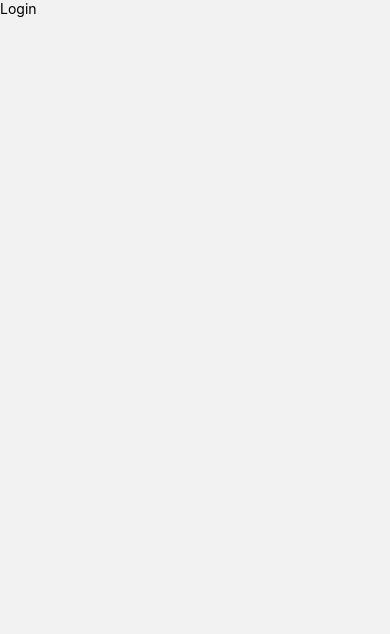
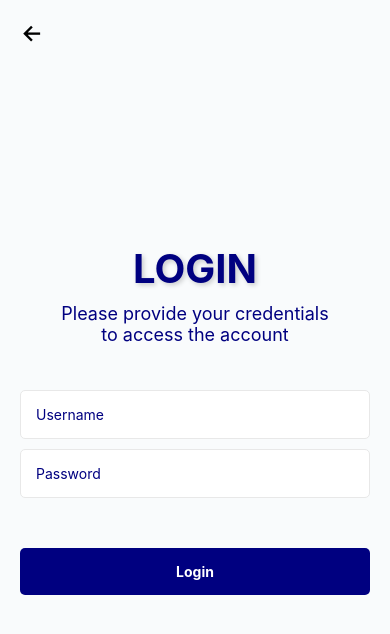
Before and after one commit to rokuzzz/finncabulary-react-native-quiz-app, a React Native app: screen /Login in a window 390 px wide. Shown: the top 634 px of the page. Built offline with nearby package versions, Linux system fonts and the light colour scheme.

Commit message:
feat: Implement UI for Login Page
- Develop CustomInput and CustomButton components for authentication
- Create a BackArrowButton component for navigation
- Style all components using colors from the Finnish flag

```diff
--- a/App.jsx
+++ b/App.jsx
@@ -13,19 +13,16 @@ const Stack = createStackNavigator()
 export default function App() {
   return (
     <NavigationContainer>
-      <Stack.Navigator initialRouteName='WelcomeScreen'>
-        <Stack.Screen
-          name='WelcomeScreen'
-          component={WelcomeScreen}
-          options={{ headerShown: false }} />
-        <Stack.Screen
-          name='Login'
-          component={Login}
-          options={{ headerShown: false }} />
-        <Stack.Screen
-          name='Register'
-          component={Register}
-          options={{ headerShown: false }} />
+      <Stack.Navigator
+        initialRouteName='WelcomeScreen'
+        screenOptions={{
+          cardStyle: {backgroundColor: '#F9FBFC'},
+          headerShown: false
+        }}
+      >
+        <Stack.Screen name='WelcomeScreen' component={WelcomeScreen} />
+        <Stack.Screen name='Login' component={Login} />
+        <Stack.Screen name='Register' component={Register} />
       </Stack.Navigator>
     </NavigationContainer>
   );
--- /dev/null
+++ b/components/authentication/CustomButton.js
@@ -0,0 +1,30 @@
+import { StyleSheet, Text, TouchableOpacity } from 'react-native';
+import React from 'react';
+
+const CustomButton = ({ onPress, text }) => {
+  return (
+    <TouchableOpacity onPress={onPress} style={styles.container}>
+      <Text style={styles.text}>{text}</Text>
+    </TouchableOpacity>
+  );
+};
+
+const styles = StyleSheet.create({
+  container: {
+    backgroundColor: '#000080',
+
+    width: '100%',
+
+    padding: 15,
+    marginVertical: 5,
+
+    alignItems: 'center',
+    borderRadius: 5,
+  },
+  text: {
+    fontWeight: 'bold',
+    color: 'white',
+  },
+});
+
+export default CustomButton;
--- /dev/null
+++ b/components/authentication/CustomInput.js
@@ -0,0 +1,35 @@
+import { View, Text, TextInput, StyleSheet } from 'react-native';
+import React from 'react';
+
+const CustomInput = ({ value, setValue, placeholder, secureTextEntry }) => {
+  return (
+    <View style={styles.container}>
+      <TextInput
+        value={value}
+        onChangeText={setValue}
+        placeholder={placeholder}
+        secureTextEntry={secureTextEntry}
+        style={styles.input}
+      />
+    </View>
+  );
+};
+
+const styles = StyleSheet.create({
+  container: {
+    backgroundColor: 'white',
+    width: '100%',
+
+    borderColor: '#E8E8E8',
+    borderWidth: 1,
+    borderRadius: 5,
+
+    padding: 15,
+    marginVertical: 5,
+  },
+  input: {
+    color: '#000080',
+  },
+});
+
+export default CustomInput;
--- /dev/null
+++ b/components/common/BackArrowButton.js
@@ -0,0 +1,24 @@
+import React from 'react';
+import { TouchableOpacity, StyleSheet } from 'react-native';
+import { Ionicons } from '@expo/vector-icons';
+
+const BackArrowButton = ({ navigation }) => {
+  return (
+    <TouchableOpacity
+      style={styles.backButton}
+      onPress={() => navigation.goBack()}
+    >
+      <Ionicons name='arrow-back' size={25} color='black' />
+    </TouchableOpacity>
+  );
+};
+
+const styles = StyleSheet.create({
+  backButton: {
+    position: 'absolute',
+    top: 20,
+    left: 20,
+  },
+});
+
+export default BackArrowButton;
--- a/package.json
+++ b/package.json
@@ -18,6 +18,7 @@
     "react": "18.2.0",
     "react-dom": "18.2.0",
     "react-native": "0.72.4",
+    "react-native-vector-icons": "^10.0.0",
     "react-native-web": "~0.19.6"
   },
   "devDependencies": {
--- a/screens/Login.jsx
+++ b/screens/Login.jsx
@@ -1,12 +1,82 @@
-import React from 'react';
-import { Text, View } from 'react-native';
+import React, {useState} from 'react';
+import { SafeAreaView, StyleSheet, Text, TouchableOpacity, View } from 'react-native';
+import { Ionicons, } from '@expo/vector-icons';
 
-const Login = () => {
+import CustomInput from '../components/authentication/CustomInput';
+import CustomButton from '../components/authentication/CustomButton';
+import BackArrowButton from '../components/common/BackArrowButton';
+
+const Login = ({navigation}) => {
+  const [username, setUsername] = useState('');
+  const [password, setPassword] = useState('');
+
+  const onLoginPressed = () => {
+    console.warn('Login')
+  }
+
   return (
-    <View>
-      <Text>Login</Text>
-    </View>
+    <SafeAreaView style={styles.root}>
+      <View style={styles.container}>
+        <BackArrowButton navigation={navigation} />
+
+        <Text style={styles.title}>Login</Text>
+        <Text style={styles.subtitle}>
+          {'Please provide your credentials\nto access the account'}
+        </Text>
+
+        <CustomInput
+          placeholder='Username'
+          value={username}
+          setValue={setUsername}
+        />
+        <CustomInput
+          placeholder='Password'
+          value={password}
+          setValue={setPassword}
+          secureTextEntry
+        />
+
+        <View style={{marginTop: 40, width: '100%'}}>
+          <CustomButton text='Login' onPress={onLoginPressed} />
+        </View>
+      </View>
+    </SafeAreaView>
   );
 };
 
+const styles = StyleSheet.create({
+  root: {
+    flex: 1,
+  },
+  container: {
+    flex: 1,
+    padding: 20,
+    justifyContent: 'center',
+    alignItems: 'center',
+  },
+  title: {
+    paddingHorizontal: 15,
+    marginBottom: 10,
+
+    fontSize: 40,
+    fontWeight: 'bold',
+    textTransform: 'uppercase',
+    textAlign: 'center',
+
+    color: '#000080',
+    textShadowColor: 'rgba(0, 0, 0, 0.2)',
+    textShadowOffset: { width: 2, height: 2 },
+    textShadowRadius: 5,
+  },
+  subtitle: {
+    paddingHorizontal: 15,
+    marginBottom: 40,
+
+    fontSize: 18,
+    textAlign: 'center',
+
+    color: '#000080',
+  },
+});
+
 export default Login;
```
Also changed, not shown: 2 other files (tests, documents, lock files or other folders).
